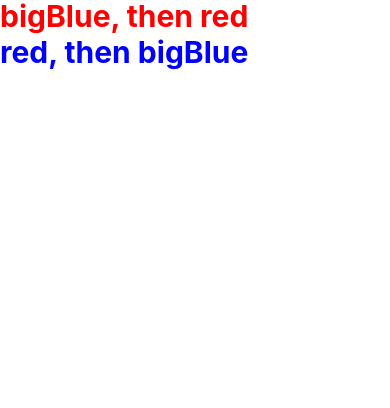
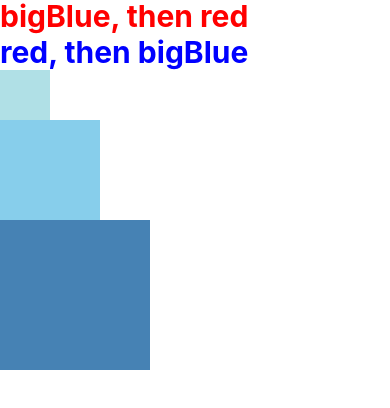
Before and after one commit to typing-coding/AwesomeProject, a React Native app: screen / in a window 390 px wide. Shown: the part 216-624 px from the top of the page. Built offline with nearby package versions, Linux system fonts and the light colour scheme.

Commit message:
Fixe Dimensions

```diff
--- a/App.js
+++ b/App.js
@@ -11,6 +11,8 @@
 
 import FirstStateScreen from './screens/FirstStateScreen';
 import LotsOfStyles from './screens/StyleScreen';
+import FixedDimensionsBasics from './screens/HeigthAndWidthScreen'
+
 const App = () => {
   return (
     <>
@@ -20,6 +22,7 @@
         <LotsOfGreetings />
         <FirstStateScreen />
         <LotsOfStyles />
+        <FixedDimensionsBasics />
       </SafeAreaView>
     </>
   );
--- /dev/null
+++ b/screens/HeigthAndWidthScreen.js
@@ -0,0 +1,16 @@
+import React, { Component } from 'react'
+import { Text, StyleSheet, View } from 'react-native'
+
+export default class FixedDimensionsBasics extends Component {
+    render() {
+        return (
+            <View>
+                <View style={{width: 50, height: 50, backgroundColor: 'powderblue'}} />
+                <View style={{width: 100, height: 100, backgroundColor: 'skyblue'}} />
+                <View style={{width: 150, height: 150, backgroundColor: 'steelblue'}} />
+            </View>
+        )
+    }
+}
+
+const styles = StyleSheet.create({})
```
